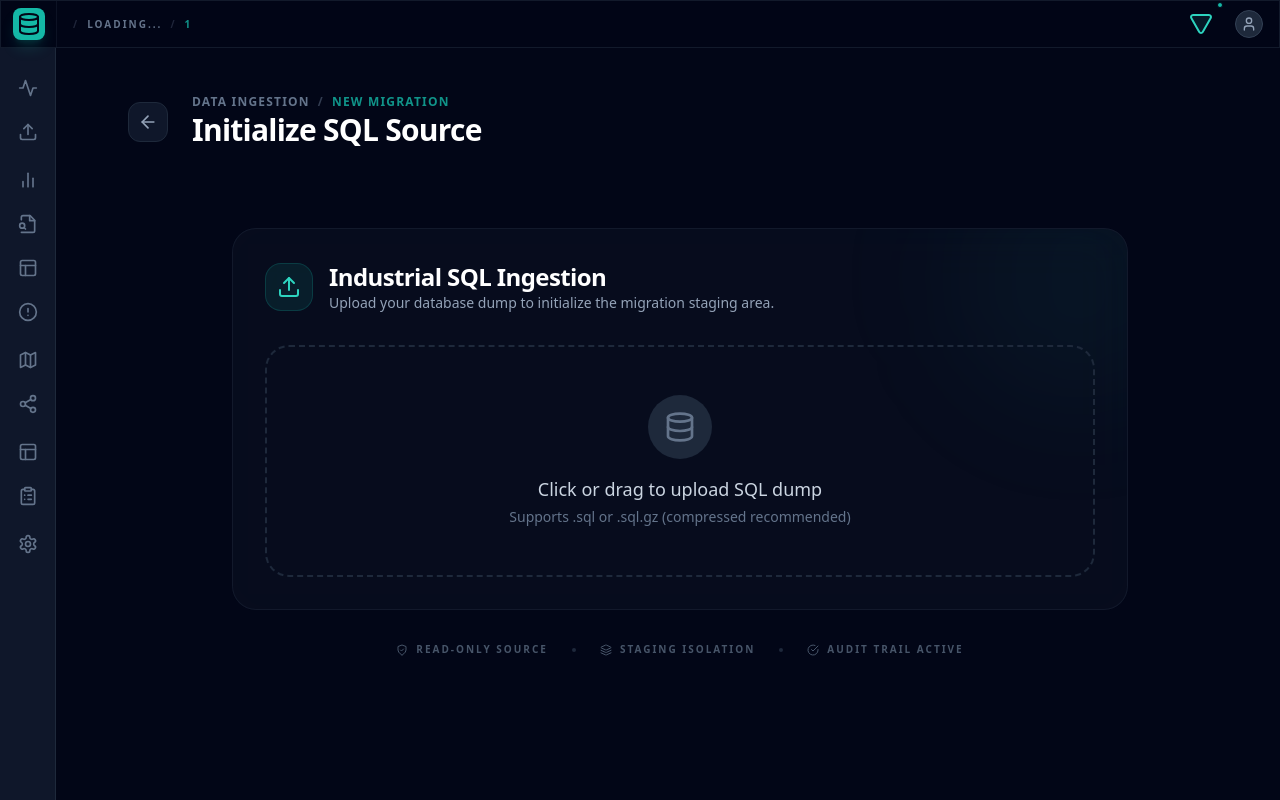
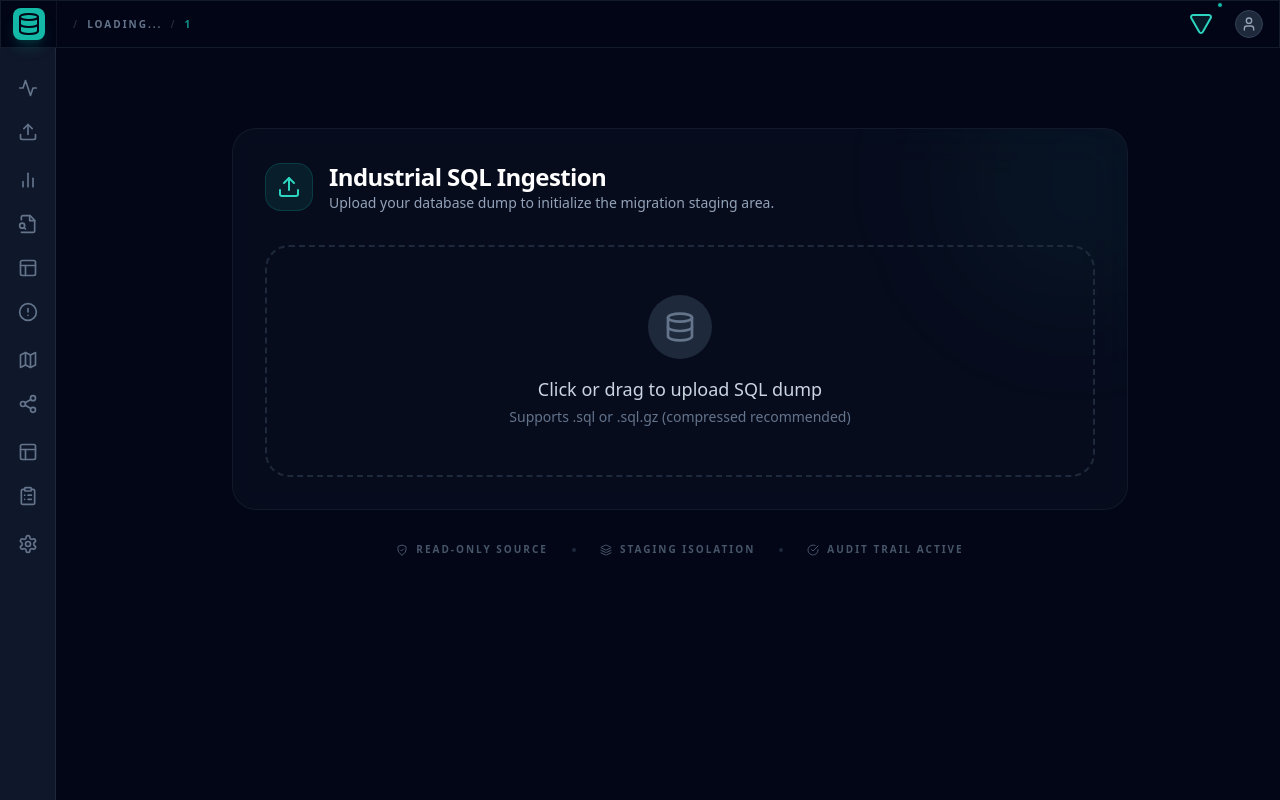
Before and after one commit to EisenDev/SQAuto, a Next.js app in the folder apps/web/: page /dashboard/project/1/sql/new in a window 1280 px wide. Built offline with nearby package versions, Linux system fonts and the light colour scheme; no server answers.

Commit message:
UI: Remove redundant header and back button from SQL upload page

```diff
--- a/apps/web/src/app/dashboard/project/[projectId]/sql/new/page.tsx
+++ b/apps/web/src/app/dashboard/project/[projectId]/sql/new/page.tsx
@@ -12,26 +12,6 @@ export default function SqlUploadPage() {
 
   return (
     <div className="p-8 md:p-12 max-w-7xl mx-auto w-full space-y-12 animate-in fade-in duration-500">
-      {/* Header section with back button */}
-      <div className="flex items-center justify-between">
-        <div className="flex items-center space-x-6">
-          <button
-            onClick={() => router.push(`/dashboard/project/${projectId}`)}
-            className="h-10 w-10 bg-slate-900 hover:bg-slate-800 rounded-xl border border-slate-800 flex items-center justify-center text-slate-400 hover:text-white transition-all active:scale-90"
-          >
-            <ArrowLeft className="h-5 w-5" />
-          </button>
-          <div>
-            <div className="flex items-center text-xs font-bold text-slate-500 uppercase tracking-widest leading-none mb-1">
-              Data Ingestion
-              <span className="mx-2 opacity-50">/</span>
-              <span className="text-teal-500/80">New Migration</span>
-            </div>
-            <h1 className="text-3xl font-black text-white tracking-tight">Initialize SQL Source</h1>
-          </div>
-        </div>
-      </div>
-
       {/* Main Upload Card */}
       <div className="flex justify-center pt-8">
         <SqlUploadCard
```
